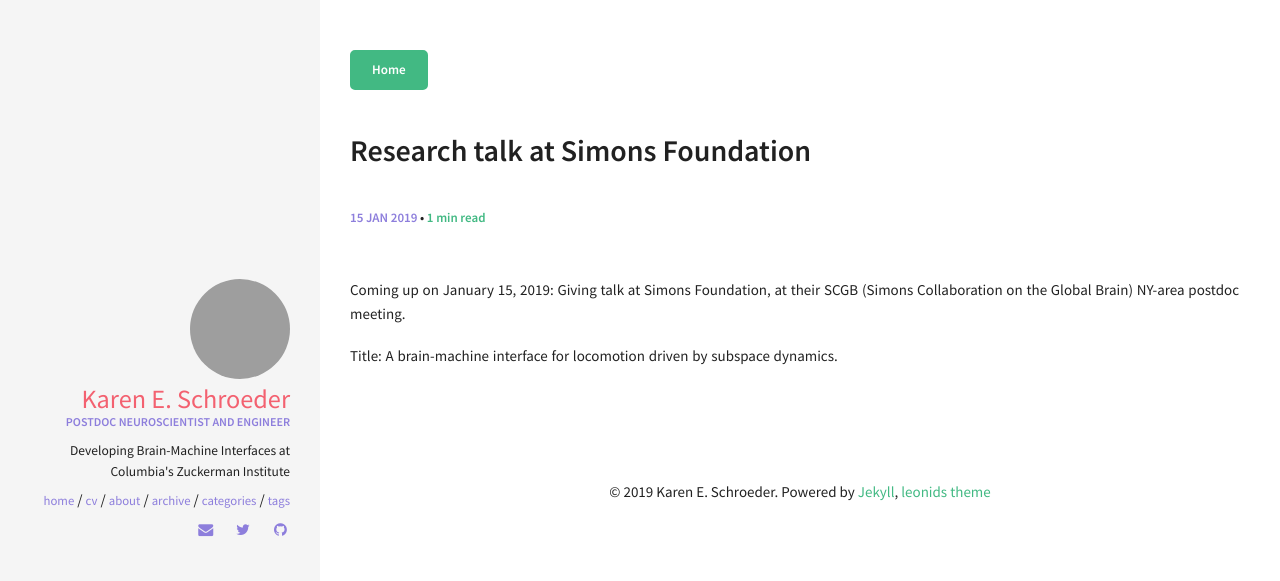
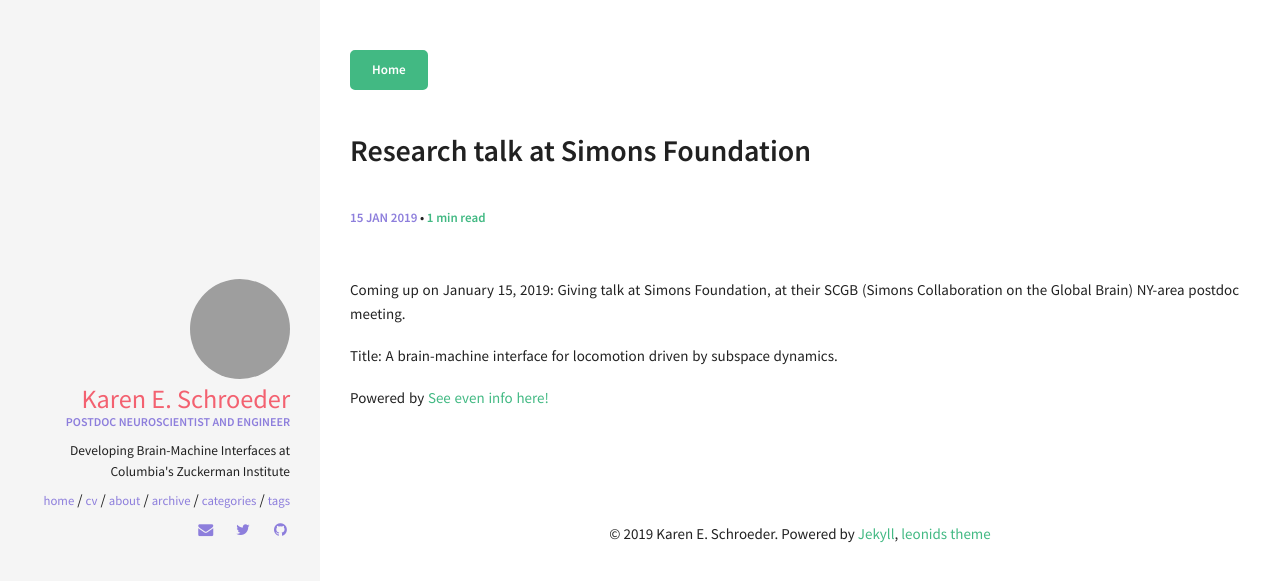
Before and after one commit to karschro/karschro.github.io, a Jekyll site: the page built from _posts/2019-01-15-simons-talk-announce.md, in a window 1280 px wide. Shown: the top 581 px of the page. Built offline with Jekyll 4.4.1, drawn with Linux system fonts in a browser that asks for light colours.

Commit message:
Update 2019-01-15-simons-talk-announce.md

```diff
--- a/_posts/2019-01-15-simons-talk-announce.md
+++ b/_posts/2019-01-15-simons-talk-announce.md
@@ -9,3 +9,5 @@ link: https://www.eventbrite.com/e/scgb-ny-area-postdoc-meeting-new-location-162
 Coming up on January 15, 2019: Giving talk at Simons Foundation, at their SCGB (Simons Collaboration on the Global Brain) NY-area postdoc meeting.
 
 Title: A brain-machine interface for locomotion driven by subspace dynamics.
+
+Powered by <a href="https://www.eventbrite.com/e/scgb-ny-area-postdoc-meeting-new-location-162-5th-ave-tickets-51811818544?ref=enivtefor001&invite=MTU0NzI1Nzkva3Njb2JpZUBzaW1vbnNmb3VuZGF0aW9uLm9yZy8w%0A&utm_source=eb_email&utm_medium=email&utm_campaign=inviteformalv2&utm_term=attend">See even info here!</a>
```
